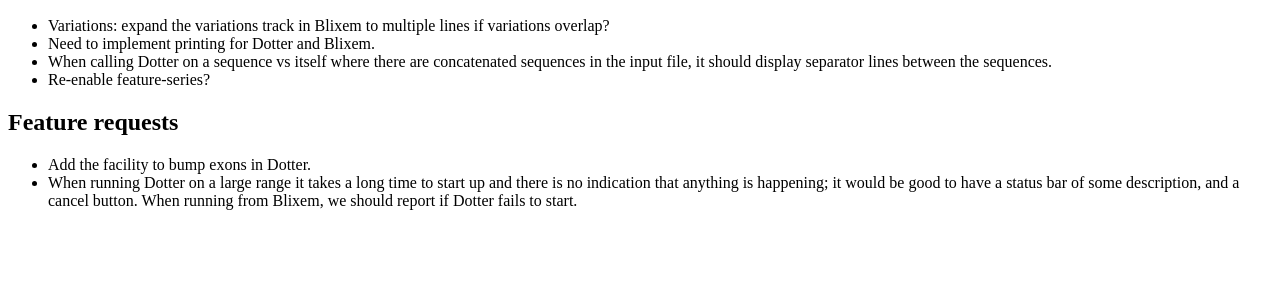
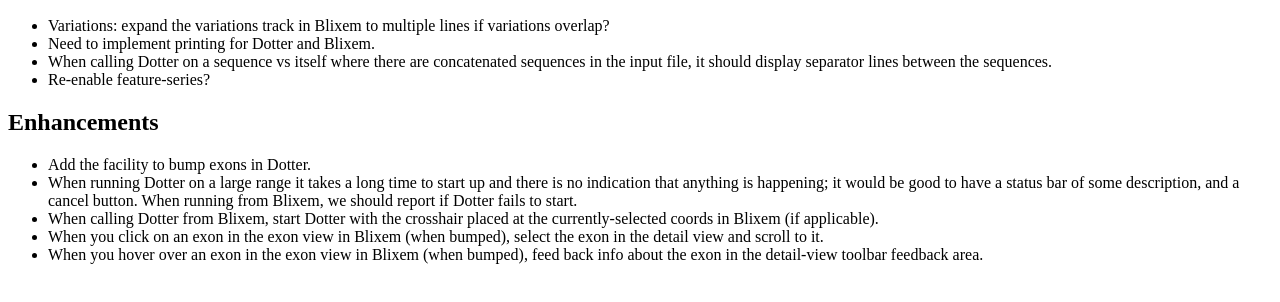
Before and after one commit to Ensembl/seqtools, a plain HTML site: page src/doc/Design_notes/todo.html in a window 1280 px wide. Shown: the part 96-398 px from the top of the page. Drawn offline with Linux system fonts and the light colour scheme.

Commit message:
Updated to-do list

```diff
--- a/src/doc/Design_notes/todo.html
+++ b/src/doc/Design_notes/todo.html
@@ -16,12 +16,14 @@
     </ul>
   </p>
 
-  <h2>Feature requests</h2>
+  <h2>Enhancements</h2>
   <p>
     <ul>
       <li>Add the facility to bump exons in Dotter.
       <li>When running Dotter on a large range it takes a long time to start up and there is no indication that anything is happening; it would be good to have a status bar of some description, and a cancel button. When running from Blixem, we should report if Dotter fails to start.
-
+      <li>When calling Dotter from Blixem, start Dotter with the crosshair placed at the currently-selected coords in Blixem (if applicable).
+      <li>When you click on an exon in the exon view in Blixem (when bumped), select the exon in the detail view and scroll to it.
+      <li>When you hover over an exon in the exon view in Blixem (when bumped), feed back info about the exon in the detail-view toolbar feedback area.
     </ul>
   </p>
 
```
